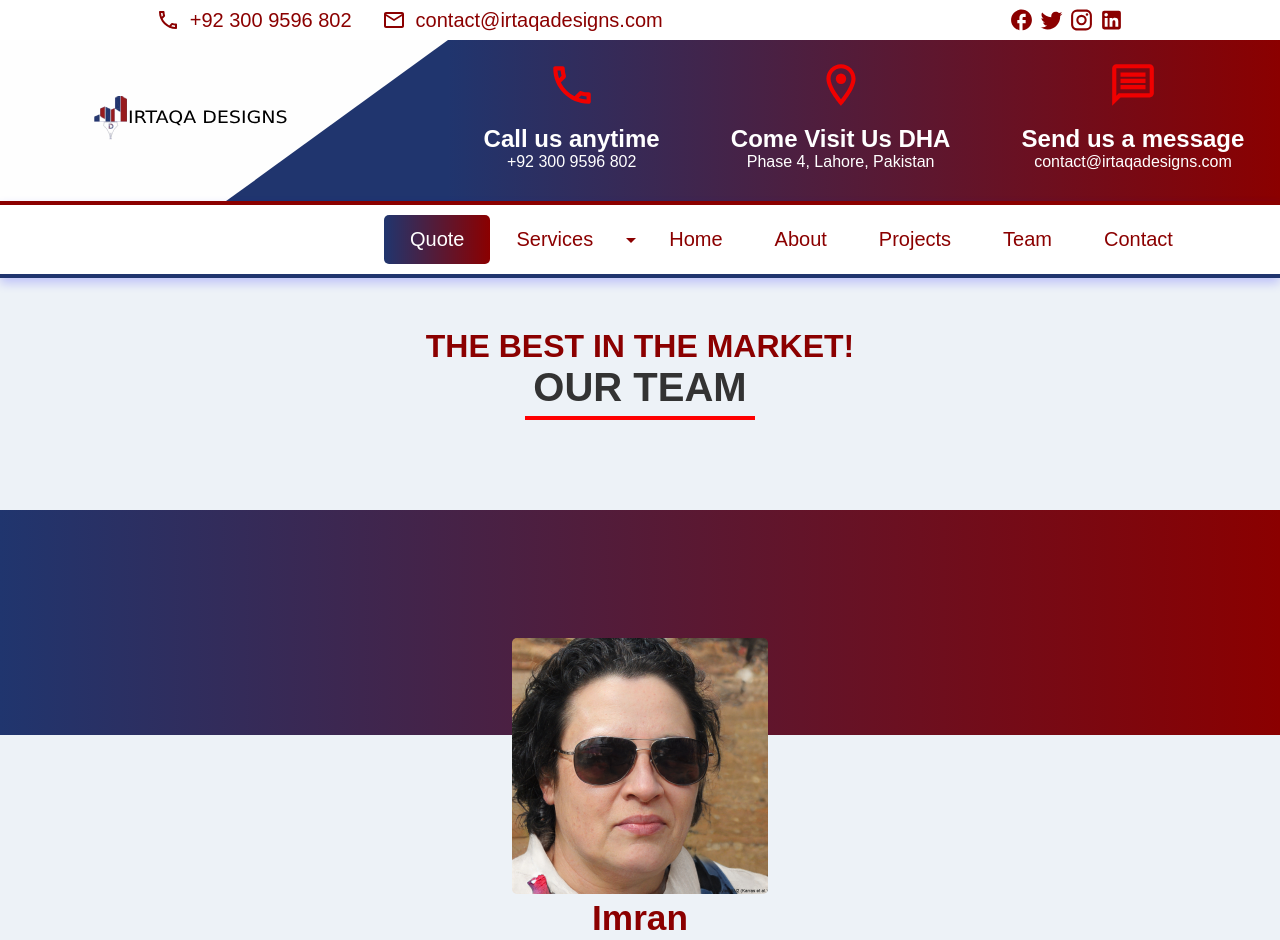
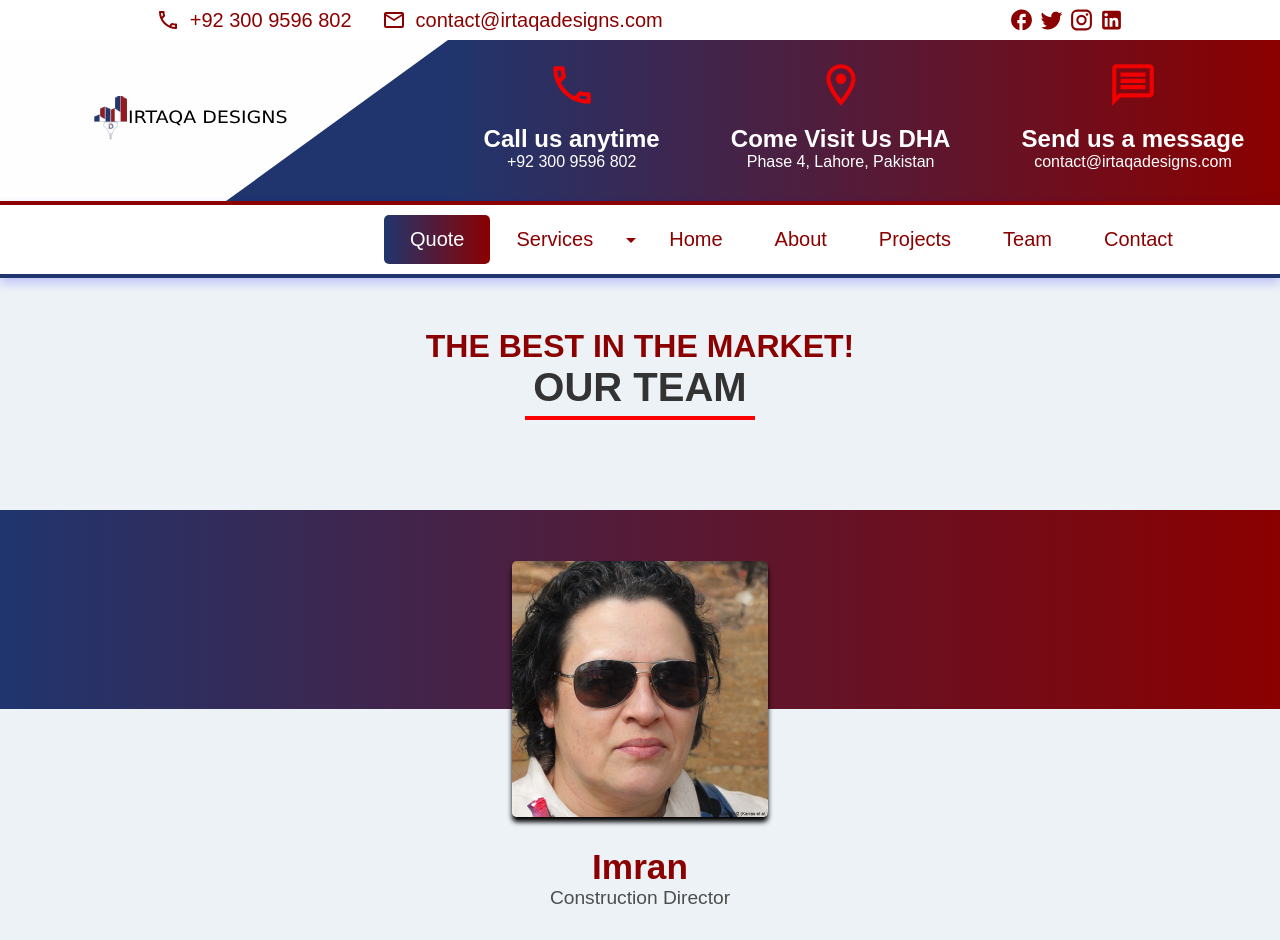
Before and after one commit to shahiryarverified/irtaqa-designs, a React (Create React App) app: page /team in a window 1280 px wide. Shown: the top 940 px of the page. Built offline with nearby package versions, Linux system fonts and the light colour scheme.

Commit message:
Set up a few tiny things

```diff
--- a/src/components/NavBar/NavBar.js
+++ b/src/components/NavBar/NavBar.js
@@ -55,7 +55,14 @@ const NavBar = () => {
         </button>
       </div>
       <div className={isOpen ? "menu open" : "menu"}>
-        <Link to="/quote" id="quoteButton">
+        <Link
+          to="/quote"
+          id="quoteButton"
+          onClick={() => {
+            setIsOpen(false);
+            window.scrollTo({ top: 0, behavior: "smooth" });
+          }}
+        >
           Quote
         </Link>
         <div
@@ -64,7 +71,13 @@ const NavBar = () => {
           onMouseLeave={() => setOnServices(false)}
         >
           <div className="link-with-icon">
-            <Link to="/services" onClick={() => setIsOpen(false)}>
+            <Link
+              to="/services"
+              onClick={() => {
+                setIsOpen(false);
+                window.scrollTo({ top: 0, behavior: "smooth" });
+              }}
+            >
               Services
             </Link>
             <ArrowDropDown
@@ -81,7 +94,10 @@ const NavBar = () => {
                 <Link
                   key={index}
                   to={`/service/${index + 1}`}
-                  onClick={() => setIsOpen(false)}
+                  onClick={() => {
+                    setIsOpen(false);
+                    window.scrollTo({ top: 0, behavior: "smooth" });
+                  }}
                 >
                   {service.title}
                 </Link>
@@ -90,7 +106,14 @@ const NavBar = () => {
           )}
         </div>
         {navLinks.map((link, index) => (
-          <Link key={index} to={link.to} onClick={() => setIsOpen(false)}>
+          <Link
+            key={index}
+            to={link.to}
+            onClick={() => {
+              setIsOpen(false);
+              window.scrollTo({ top: 0, behavior: "smooth" });
+            }}
+          >
             {link.name}
           </Link>
         ))}
--- a/src/components/OurStorySummary/ourstorysummary.css
+++ b/src/components/OurStorySummary/ourstorysummary.css
@@ -3,6 +3,10 @@
         flex-direction: column;
         align-items: center !important;
         min-height: 600px;
+        min-width: 90%;
+    }
+
+    .our-story-summary-inner-section-message{
         min-width: 90%;
     }
 
--- a/src/components/TeamSection/teamsection.css
+++ b/src/components/TeamSection/teamsection.css
@@ -24,8 +24,10 @@
 
   .team-member-profile {
     color: #8b0000;
-    /* background-color: #fff; */
     position: relative;
+    display: flex;
+    flex-direction: column;
+    align-items: center;
     width: 100%;
     z-index: 2;
     transition: transform 0.1s ease-in-out;
@@ -41,8 +43,15 @@
     z-index: -1;
   }
 
+  .profile-image{
+    width: 20%;
+    margin-bottom: 2%;
+    margin-top: 2%;
+  }
+
   .profile-image img {
-    width: 20%;
+    width: 100%;
+    box-shadow: 0px 5px 5px black;
     border-radius: 5px;
     margin-top: 10%;
   }
```
